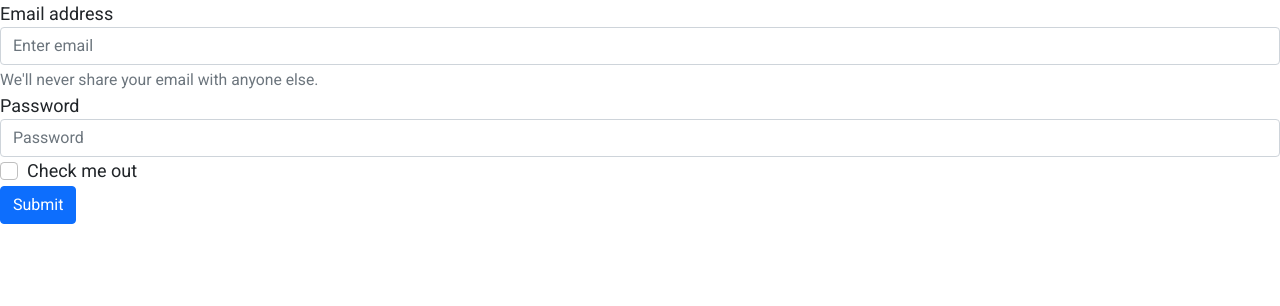
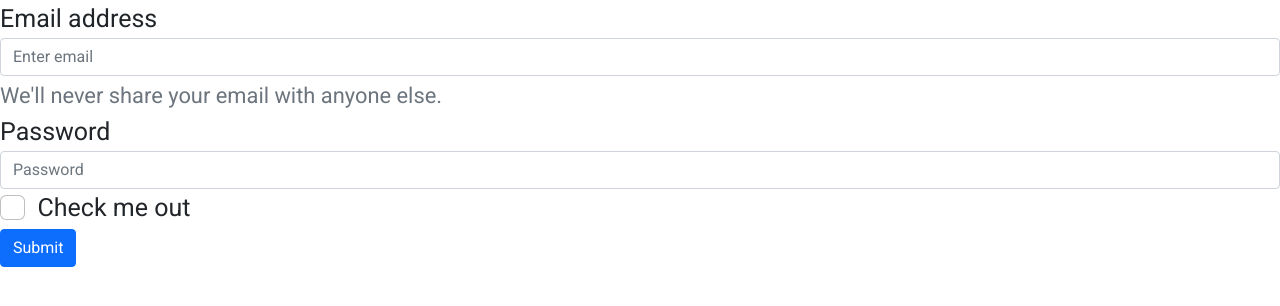
Before and after one commit to Keizaak/didit, a PHP site: page /challenges/challenges.html in a window 1280 px wide. Shown: the top 306 px of the page. Run offline with PHP 8.4, Linux system fonts and the light colour scheme.

Commit message:
Update src/header/header.css

```diff
--- a/src/header/header.css
+++ b/src/header/header.css
@@ -6,7 +6,7 @@ Yellow: #ffc600
 
 body {
     font-family: "Roboto";
-    font-size: large;
+    font-size: 25px;
 }
 
 .navbar {
```
